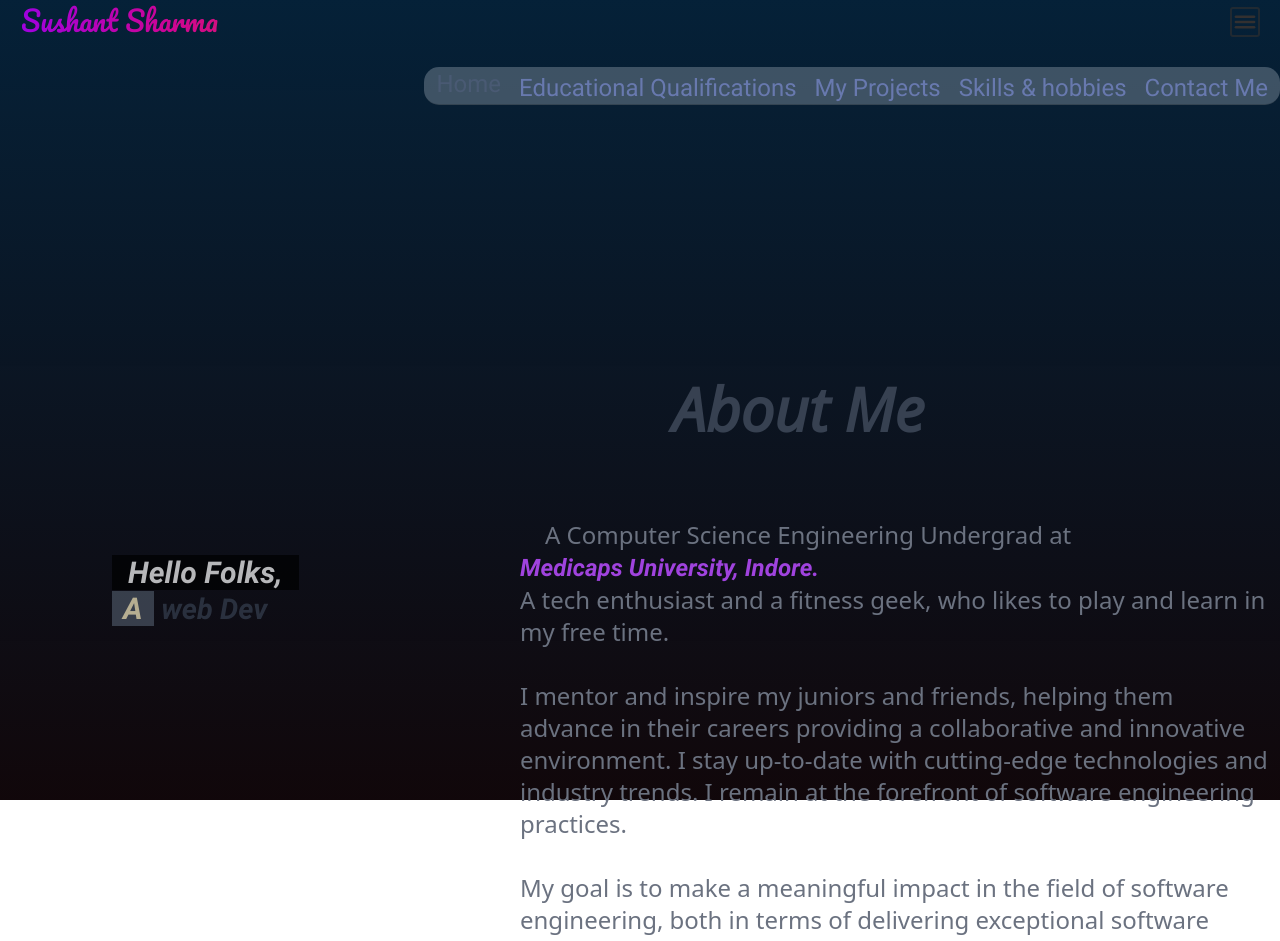
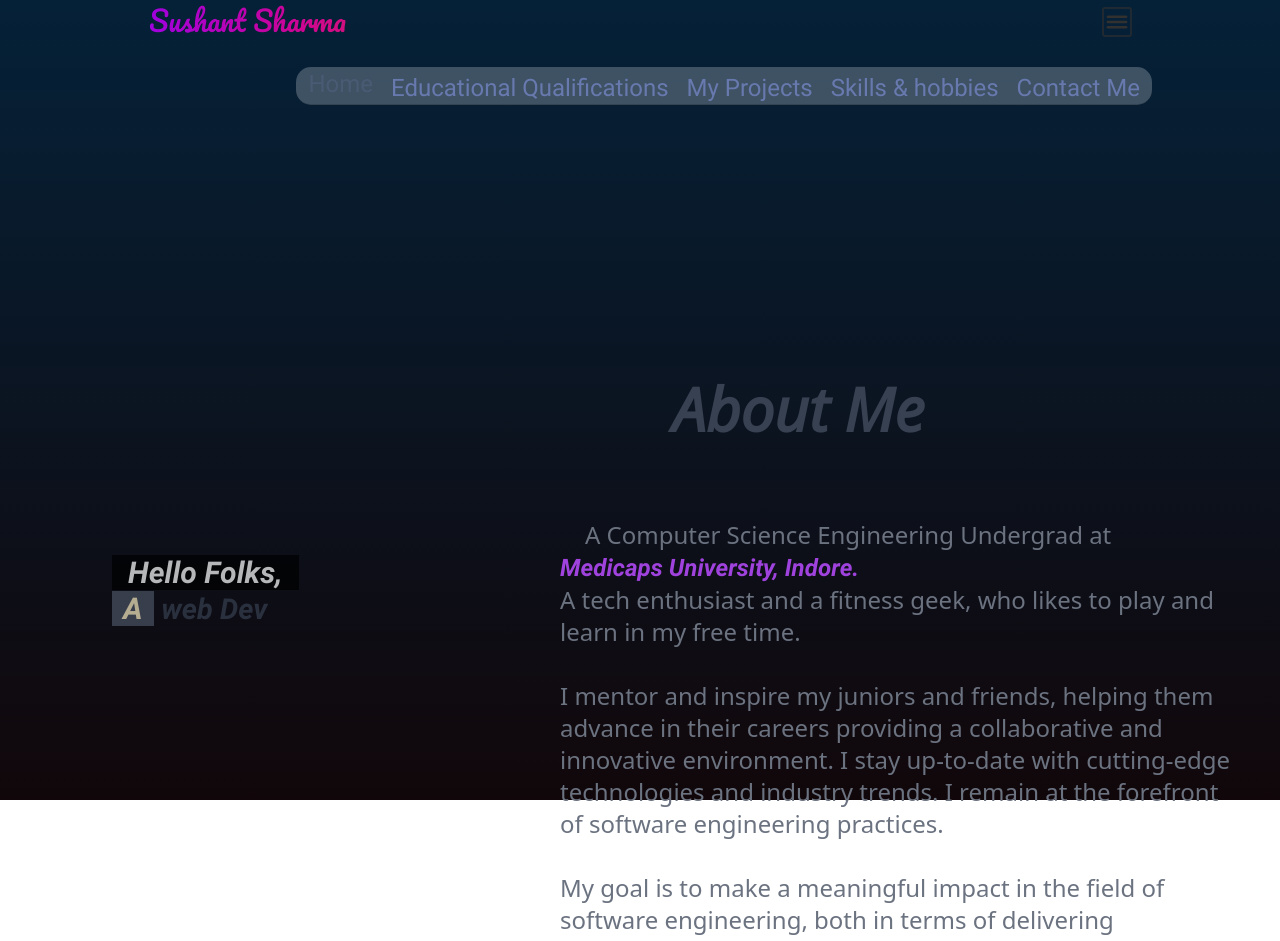
Before and after one commit to sushantsharma08/portfolio, an Angular app in the folder portfolio/: page /home in a window 1280 px wide. Shown: the top 941 px of the page. Built offline with nearby package versions, Linux system fonts and the light colour scheme.

Commit message:
minor changes change

```diff
--- a/portfolio/src/app/component/constants/header/header.component.html
+++ b/portfolio/src/app/component/constants/header/header.component.html
@@ -1,5 +1,5 @@
 <header class="text-gray-600 body-font" class="aboutHeader">
-  <div class="container mx-auto flex flex-wrap md:flex-row items-center" style="margin-bottom: 78px;">
+  <div class="container mx-auto flex flex-wrap md:flex-row w-4/5 items-center" style="margin-bottom: 78px;">
     <div class="main icon z-30 flex w-screen justify-between ">
       <div class="flex">
         <!-- <img src="assets/Images/profile.png" class="w-24" alt=""> -->
--- a/portfolio/src/app/component/routed-component/routed-components/home/home.component.html
+++ b/portfolio/src/app/component/routed-component/routed-components/home/home.component.html
@@ -28,7 +28,7 @@
                 About Me
               </div>
               <br>
-              <p class="leading-relaxed text-xl md:text-2xl mx-2 pt-14 text-gray-500">
+              <p class="leading-relaxed text-xl md:text-2xl mx-2 pt-14 px-10 text-gray-500">
 
                 &nbsp;&nbsp;&nbsp; A Computer Science Engineering Undergrad at <b class="highlighted whitespace-nowrap">
                   Medicaps
@@ -114,7 +114,7 @@
                 </li>
                 <li class="ml-6 ">
                   <span
-                    class="absolute flex items-center justify-center w-10 h-10 bg-pink-200  rounded-full -left-5 ring-8 ring-pink-300 dark:ring-gray-900 dark:bg-blue-900">
+                    class="absolute flex items-center justify-center w-10 h-10 bg-indigo-100 rounded-full -left-5 ring-8 ring-indigo-200 dark:ring-gray-900 dark:bg-blue-900">
                     <i class="bi bi-person-fill text-3xl"></i>
                   </span>
                 </li>
--- a/portfolio/src/app/component/routed-component/routed-components/home/home.component.scss
+++ b/portfolio/src/app/component/routed-component/routed-components/home/home.component.scss
@@ -65,6 +65,7 @@ span.changingText2::before {
     transition: 1s;
     transform: scale(1.1,1.1);
     box-shadow: 0px 0px 5px 9px rgb(192, 112, 196);
+    color: #d8e6ff;
 }
 .download-btn{
     transition: 0.8s;
--- a/portfolio/src/app/component/routed-component/routed-components/projects/projects.component.html
+++ b/portfolio/src/app/component/routed-component/routed-components/projects/projects.component.html
@@ -2787,7 +2787,7 @@
                             <i class="bi bi-github"></i>
                             Github
                           </a>
-                          <a href="https://flappy-bird-six.vercel.app/"
+                          <a href="https://flappy-v2-0.vercel.app"
                             class="mt-3 underline   text-gray-800 hover:text-gray-900  inline-flex items-center"
                             target="_blank">Lets
                             Play
```
